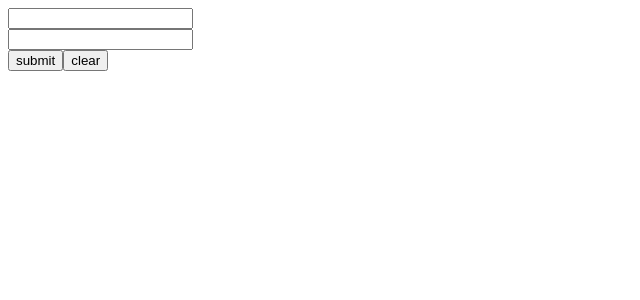
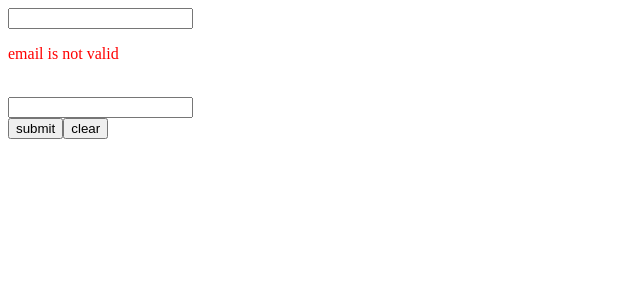
Before and after one commit to zannager/react-vite-batch50, a React (Vite) app: page / in a window 1280 px wide. Shown: the top 300 px of the page, without its empty margins (0-640 px from the left). Built offline with nearby package versions, Linux system fonts and the light colour scheme.

Commit message:
building forms, simple validation

```diff
--- a/src/components/login.jsx
+++ b/src/components/login.jsx
@@ -3,6 +3,7 @@ import { useState } from "react";
 const Login = () => {
     const [email, setEmail] = useState("")
     const [password, setPassword] = useState("")
+    const [isEmailValid, setisEmailValid] = useState(false)
 
     const handleSubmit = () => {
         // console.log('email', email)
@@ -29,9 +30,18 @@ const Login = () => {
         console.log('clear')
     }
 
+    // debounce
+    const emailValidation = (e) => {
+        setEmail(e.target.value)
+        const emailRegex = /^[a-zA-Z0-9._%+-]+@[a-zA-Z0-9.-]+\.[a-zA-Z]{2,}$/;
+        setisEmailValid(emailRegex.test(email))
+    }
+
     return (
         <>
-            <input type="text" name="email" value={email} onChange={e=>setEmail(e.target.value)}/> <br/>
+            <input type="text" name="email"  value={email} onChange={emailValidation}/>
+            { !isEmailValid? <p style={{color: 'red'}}>email is not valid</p>:'' }
+            <br/>
             <input type="password" name="password" value={password} onChange={e=>setPassword(e.target.value)} /> <br/>
             <button onClick={handleSubmit}>submit</button>
             <button onClick={clear}>clear</button>
```
